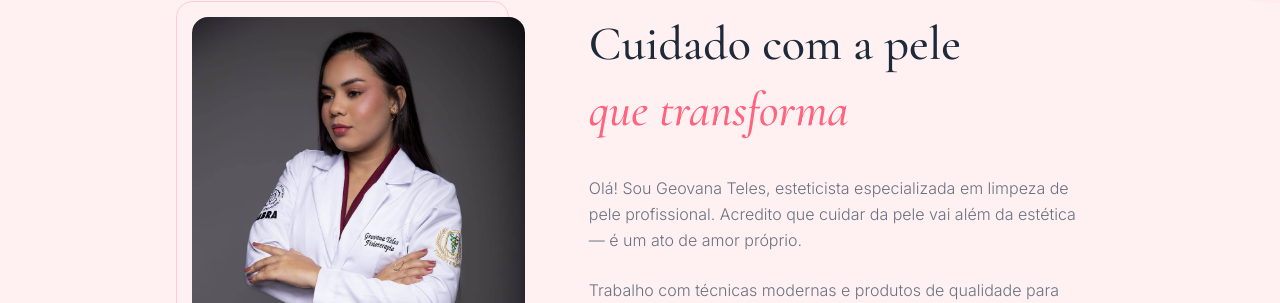
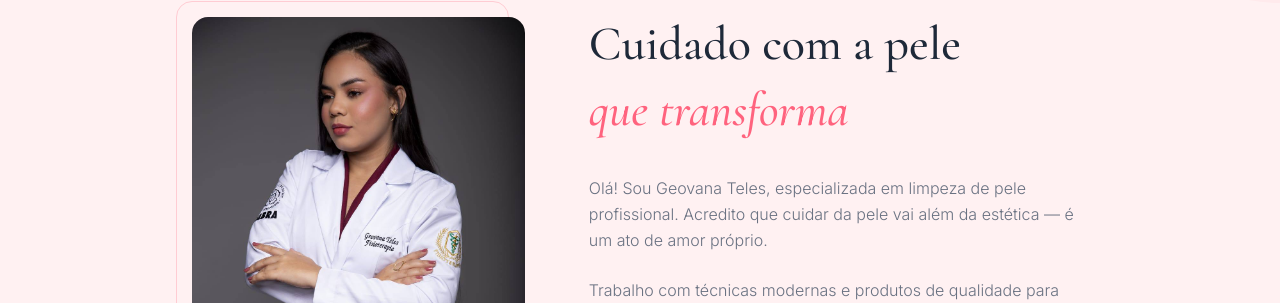
Before and after one commit to JoaoPOPaulino/geovana-teles, a React (Vite) app: page / in a window 1280 px wide. Shown: the part 990-1293 px from the top of the page. Built offline with nearby package versions, Linux system fonts and the light colour scheme.

Commit message:
style: Atualização no sobre

```diff
--- a/src/components/Sobre.tsx
+++ b/src/components/Sobre.tsx
@@ -48,7 +48,7 @@ export default function Sobre() {
             </h2>
 
             <p className="text-gray-500 leading-relaxed mb-6 font-light">
-              Olá! Sou Geovana Teles, esteticista especializada em limpeza de pele
+              Olá! Sou Geovana Teles, especializada em limpeza de pele
               profissional. Acredito que cuidar da pele vai além da estética — é
               um ato de amor próprio.
             </p>
```
